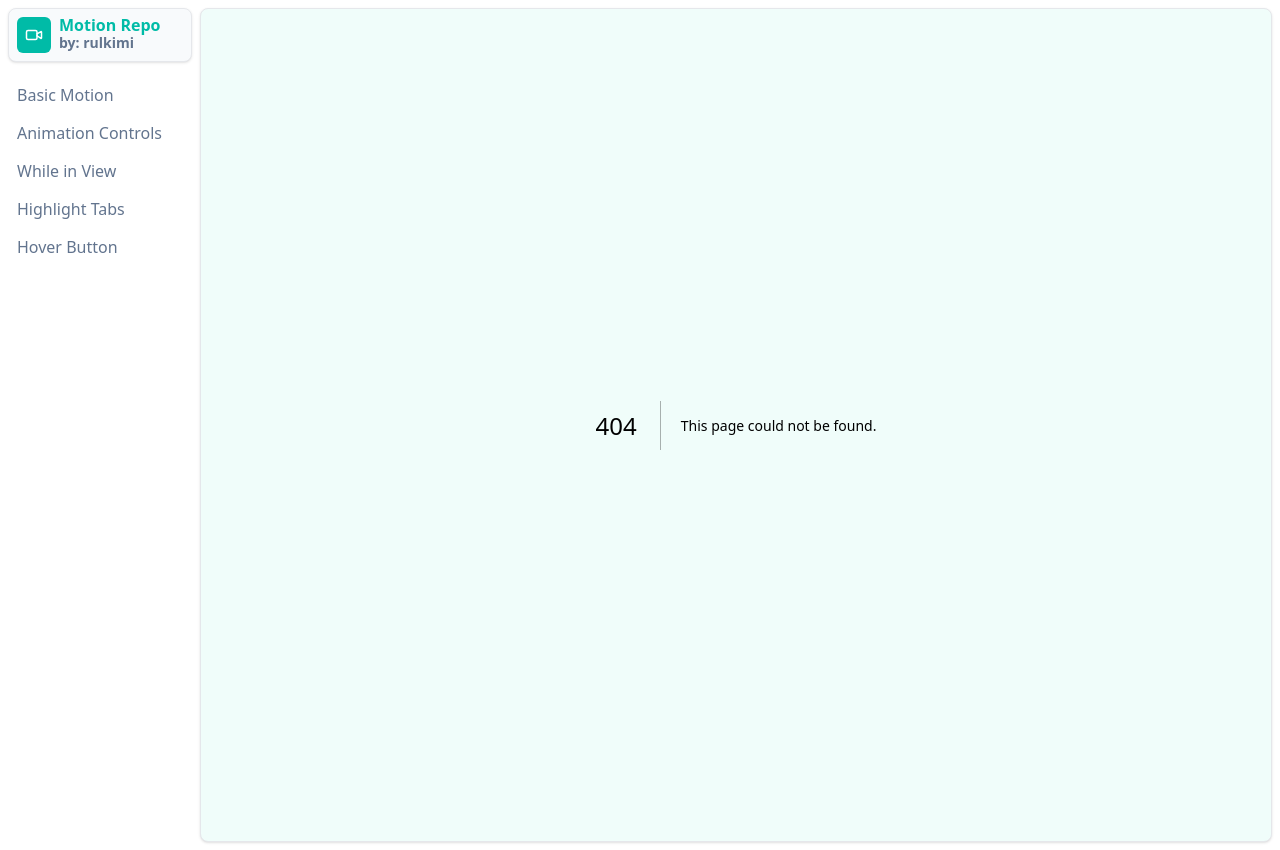
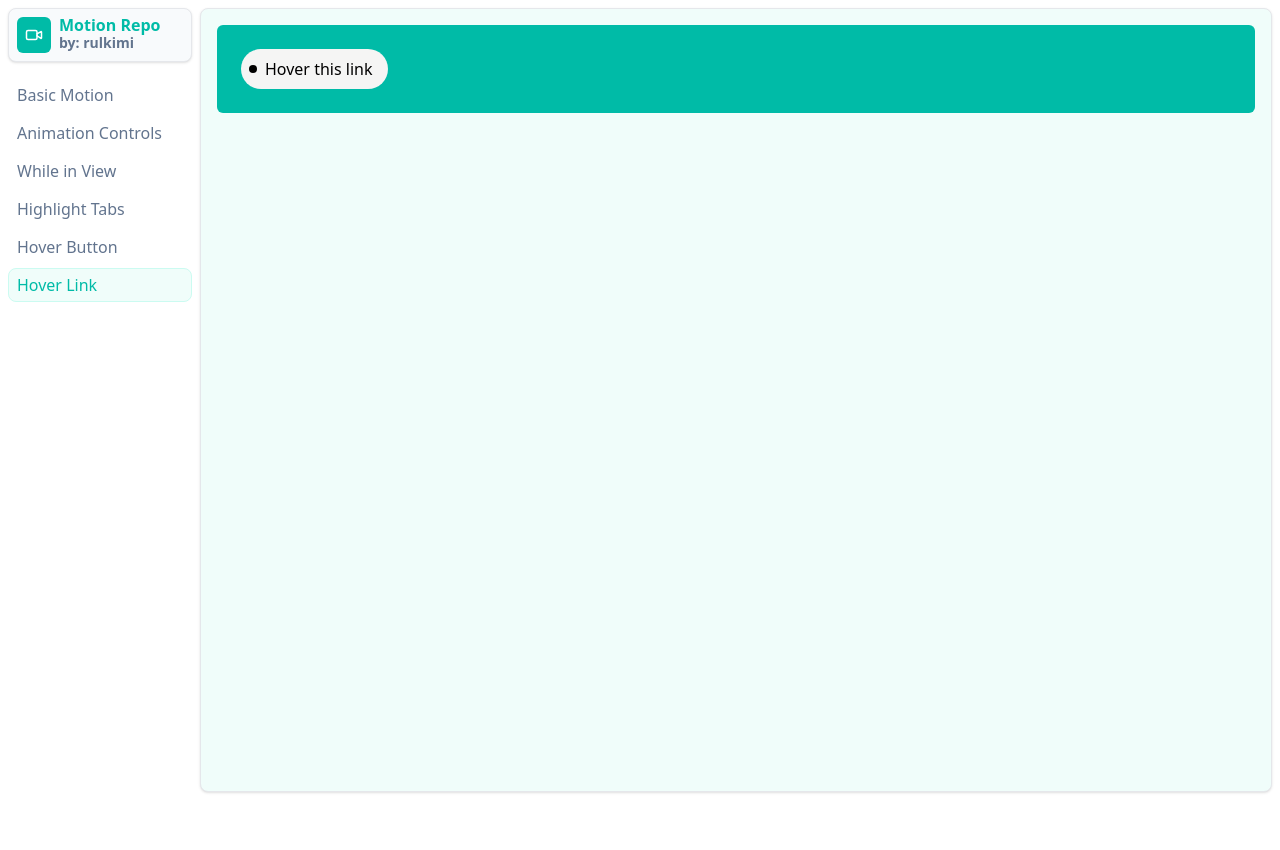
Before and after one commit to azrul-qbeep/motion-repo, a Next.js app: page /hover-link in a window 1280 px wide. Before the commit this address had no page. After the commit the page ends 800 px from the top, so only its background shows below. Built offline with nearby package versions, Linux system fonts and the light colour scheme.

Commit message:
add hover link

```diff
--- a/app/components/sidebar.tsx
+++ b/app/components/sidebar.tsx
@@ -16,6 +16,7 @@ const links: Link[] = [
   { label: "While in View", url: "/while-in-view" },
   { label: "Highlight Tabs", url: "/highlight-tabs" },
   { label: "Hover Button", url: "/hover-button" },
+  { label: "Hover Link", url: "/hover-link" },
 ];
 
 export default function AppHeader() {
--- /dev/null
+++ b/app/hover-link/page.tsx
@@ -0,0 +1,61 @@
+"use client"
+
+import { motion } from "motion/react";
+import { ArrowRight } from "lucide-react";
+
+export default function HoverLink() {
+  return (
+    <div className="p-6 bg-teal-500 rounded-md">
+      <CustomLink>Hover this link</CustomLink>
+    </div>
+  );
+};
+
+const arrowMotion = {
+  initial: {
+    background: "black",
+  },
+  hover: {
+    background: "white",
+    width: "22px",
+    height: "22px",
+  },
+};
+
+const arrowIconMotion = {
+  initial: {
+    x: -10,
+    opacity: 0,
+  },
+  hover: {
+    x: 0,
+    opacity: 1,
+    color: "black",
+    transition: { duration: 0.3 },
+  },
+};
+
+const CustomLink = ({ children }: { children: React.ReactNode }) => {
+  return (
+    <motion.a
+      className="bg-stone-100 hover:bg-black transition-colors duration-500 hover:text-white py-2 pl-2 pr-4 rounded-full cursor-pointer flex items-center w-fit gap-2"
+      whileHover="hover"
+    >
+      <div className="overflow-hidden relative flex items-center">
+        <motion.div
+          className="absolute inset-0 flex justify-center items-center"
+          initial={arrowIconMotion.initial}
+          variants={arrowIconMotion}
+        >
+          <ArrowRight size={16} />
+        </motion.div>
+        <motion.div
+          className="w-2 h-2 rounded-full"
+          initial={arrowMotion.initial}
+          variants={arrowMotion}
+        ></motion.div>
+      </div>
+      <motion.span>{children}</motion.span>
+    </motion.a>
+  );
+};
```
